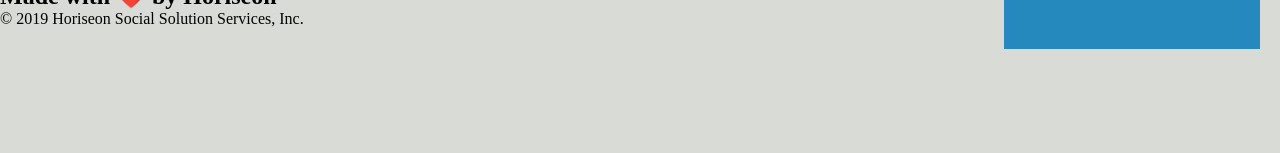
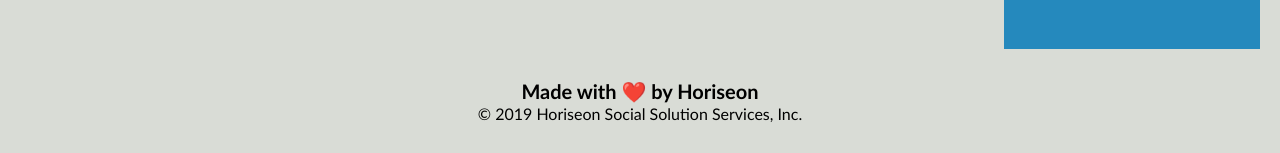
Before and after one commit to The-Schwiz/html-git-css-challenge-1, a plain HTML site: page index.html in a window 1280 px wide. Shown: the part 1803-1956 px from the top of the page. Before the commit the page ends 1852 px from the top, so only its background shows below. Drawn offline with Linux system fonts and the light colour scheme.

Commit message:
final commit

```diff
--- a/assets/css/style.css
+++ b/assets/css/style.css
@@ -216,13 +216,13 @@ article.benefit img {
     max-width: 150px;
 } */
 
-.footer {
+footer {
     padding: 30px;
     clear: both;
     font-family: 'Trebuchet MS', 'Lucida Sans Unicode', 'Lucida Grande', 'Lucida Sans', Arial, sans-serif;
     text-align: center;
 }
 
-.footer h2 {
+footer h2 {
     font-size: 20px;
 }
```
Also changed, not shown: index.html (+5 -0 lines).
